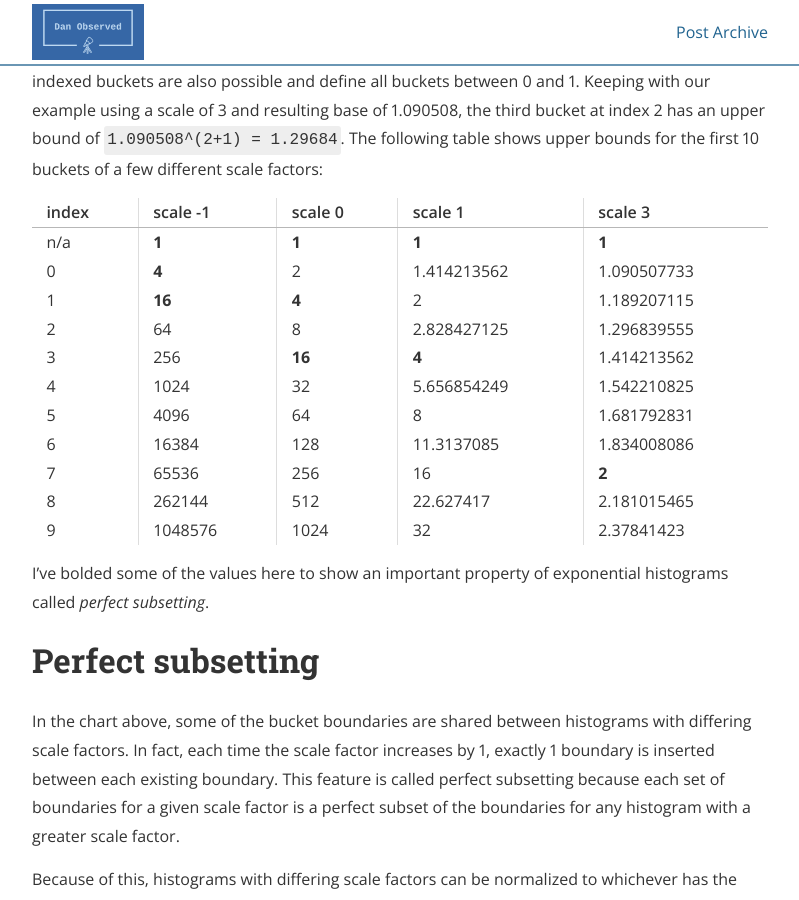
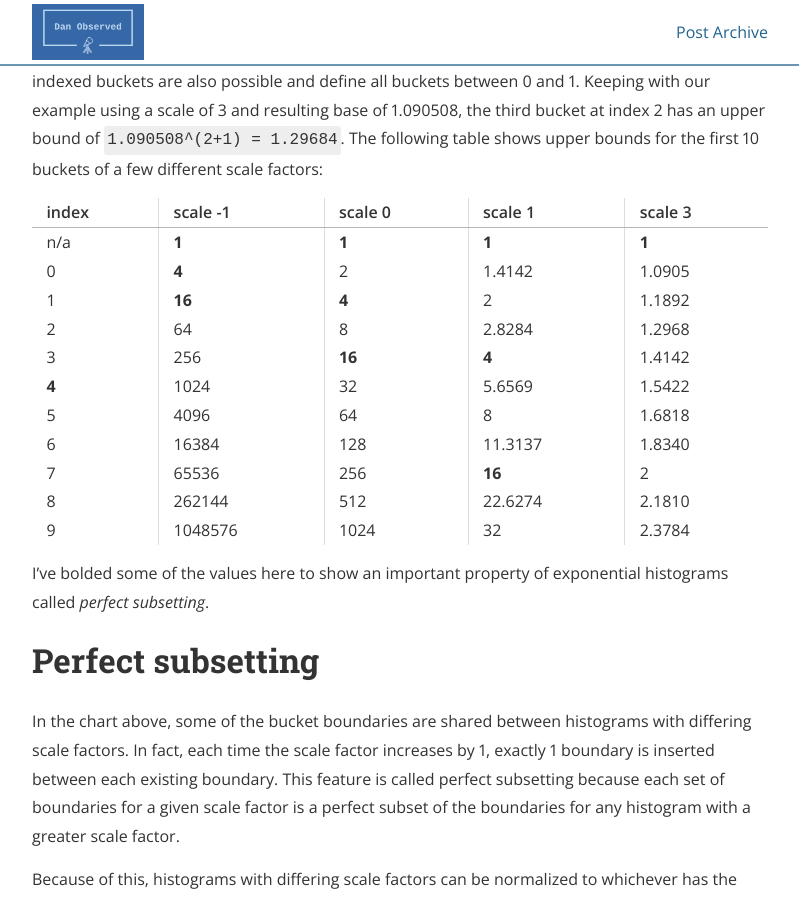
Before and after one commit to dyladan/dyladan.github.io, a Jekyll site: the page built from _posts/2023-05-04-exponential-histograms.md, in a window 1280 px wide and 900 px high, scrolled down 1606 px. Shown: the whole window, without its empty margins (240-1039 px from the left). Built offline with Jekyll 4.4.1, drawn with Linux system fonts in a browser that asks for light colours; nearby versions of some CDN libraries; a script that is not in the unit is left out.

Commit message:
Round table values

```diff
--- a/_posts/2023-05-04-exponential-histograms.md
+++ b/_posts/2023-05-04-exponential-histograms.md
@@ -26,19 +26,19 @@ The base is a constant derived directly from the scale using the equation `2 ^ (
 
 Given a scale factor and its resulting base, we can calculate every possible bucket in the histogram. From the base, the upper bound of each bucket at index `i` is defined to be `base ^ (i + 1)`, with the first bucket lower boundary of 1. Because of this, the upper boundary of the first bucket at index 0 is also exactly the base. For now, we will only consider nonnegative indices, but negative indexed buckets are also possible and define all buckets between 0 and 1. Keeping with our example using a scale of 3 and resulting base of 1.090508, the third bucket at index 2 has an upper bound of `1.090508^(2+1) = 1.29684`. The following table shows upper bounds for the first 10 buckets of a few different scale factors:
 
-| index | scale -1 | scale 0 | scale 1     | scale 3     |
-| ----- | -------- | ------- | ----------- | ----------- |
-| n/a   | **1**    | **1**   | **1**       | **1**       |
-| 0     | **4**    | 2       | 1.414213562 | 1.090507733 |
-| 1     | **16**   | **4**   | 2           | 1.189207115 |
-| 2     | 64       | 8       | 2.828427125 | 1.296839555 |
-| 3     | 256      | **16**  | **4**       | 1.414213562 |
-| 4     | 1024     | 32      | 5.656854249 | 1.542210825 |
-| 5     | 4096     | 64      | 8           | 1.681792831 |
-| 6     | 16384    | 128     | 11.3137085  | 1.834008086 |
-| 7     | 65536    | 256     | 16          | **2**       |
-| 8     | 262144   | 512     | 22.627417   | 2.181015465 |
-| 9     | 1048576  | 1024    | 32          | 2.37841423  |
+| index | scale -1 | scale 0 | scale 1 | scale 3 |
+| ----- | -------- | ------- | ------- | ------- |
+| n/a   | **1**    | **1**   | **1**   | **1**   |
+| 0     | **4**    | 2       | 1.4142  | 1.0905  |
+| 1     | **16**   | **4**   | 2       | 1.1892  |
+| 2     | 64       | 8       | 2.8284  | 1.2968  |
+| 3     | 256      | **16**  | **4**   | 1.4142  |
+| **4** | 1024     | 32      | 5.6569  | 1.5422  |
+| 5     | 4096     | 64      | 8       | 1.6818  |
+| 6     | 16384    | 128     | 11.3137 | 1.8340  |
+| 7     | 65536    | 256     | **16**  | 2       |
+| 8     | 262144   | 512     | 22.6274 | 2.1810  |
+| 9     | 1048576  | 1024    | 32      | 2.3784  |
 
 I've bolded some of the values here to show an important property of exponential histograms called *perfect subsetting*.
 
```
